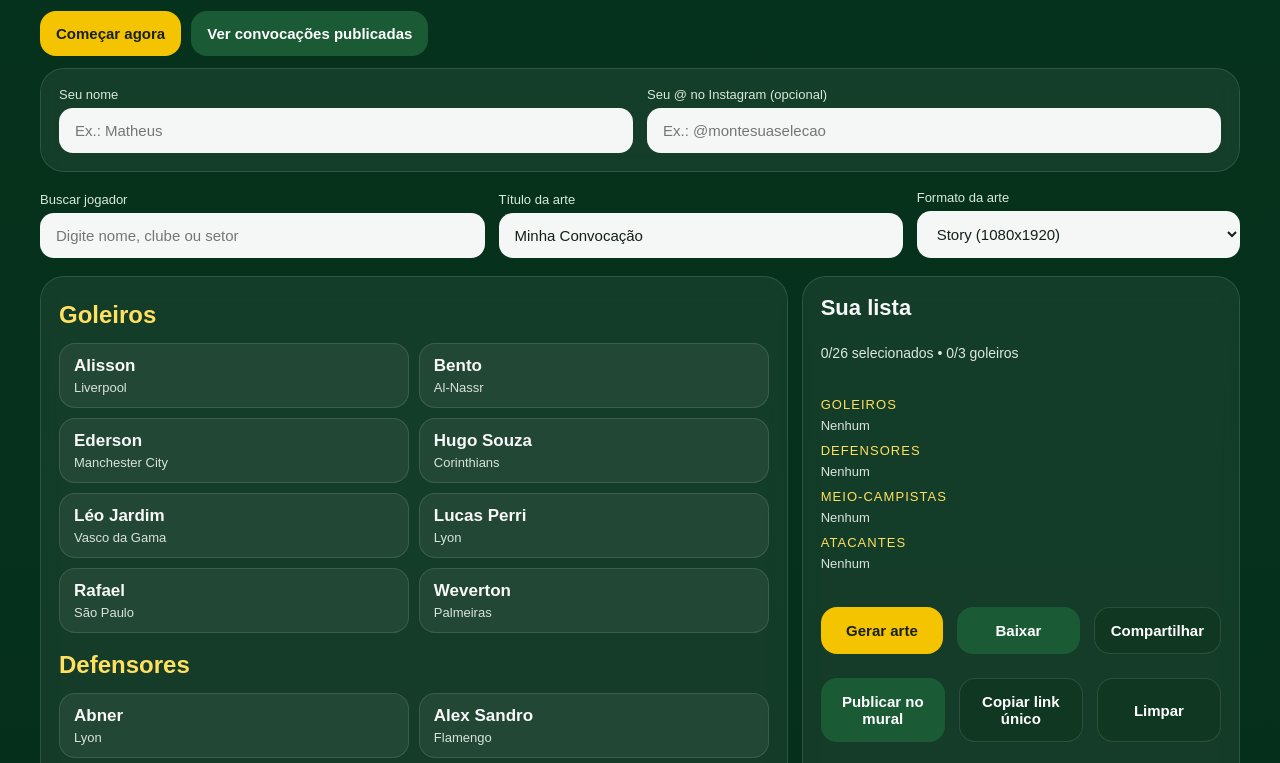
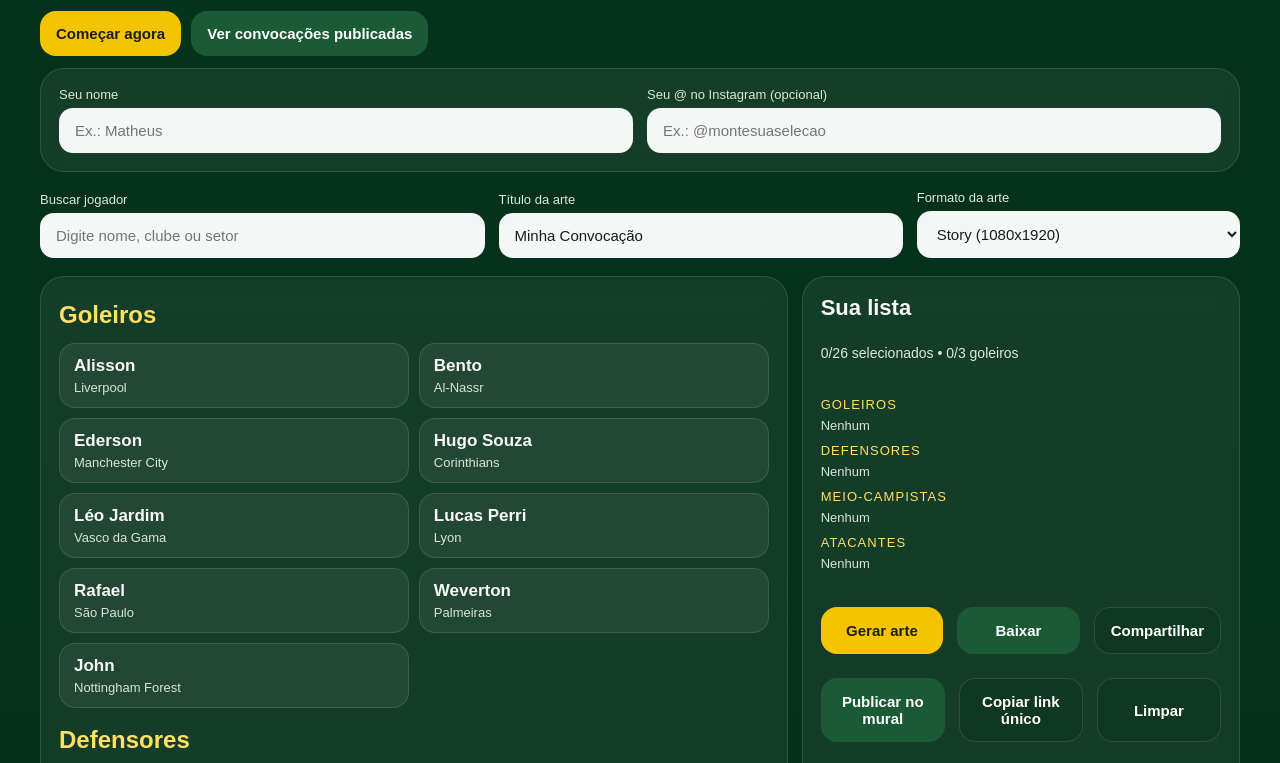
Before and after one commit to matheusrsiqueiracesar-dev/Convoque-sua-Selecao-Brasileira, a plain HTML site: page index.html in a window 1280 px wide. Shown: the part 132-895 px from the top of the page. Drawn offline with Linux system fonts and the light colour scheme.

Commit message:
Add John to goalkeepers list in index.html

```diff
--- a/index.html
+++ b/index.html
@@ -81,6 +81,7 @@ const PLAYERS = [
   { name: "Lucas Perri", sector: "Goleiros", club: "Lyon" },
   { name: "Rafael", sector: "Goleiros", club: "São Paulo" },
   { name: "Weverton", sector: "Goleiros", club: "Palmeiras" },
+  { name: "John", sector: "Goleiros", club: "Nottingham Forest" },
 
   { name: "Abner", sector: "Defensores", club: "Lyon" },
   { name: "Alex Sandro", sector: "Defensores", club: "Flamengo" },
```
